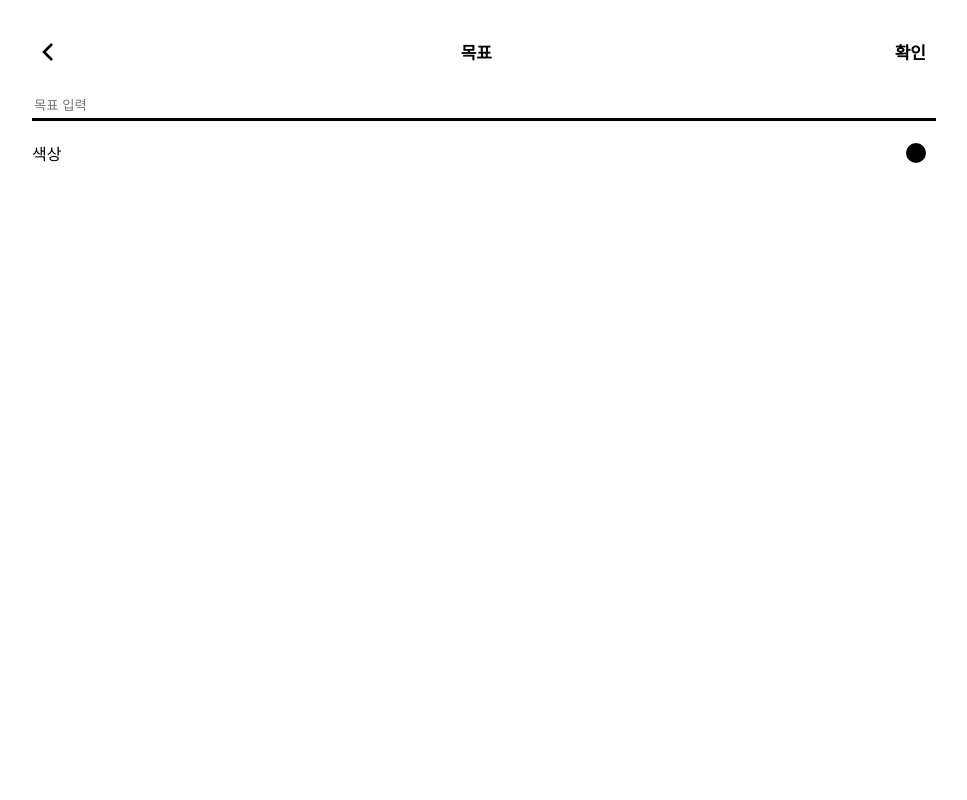
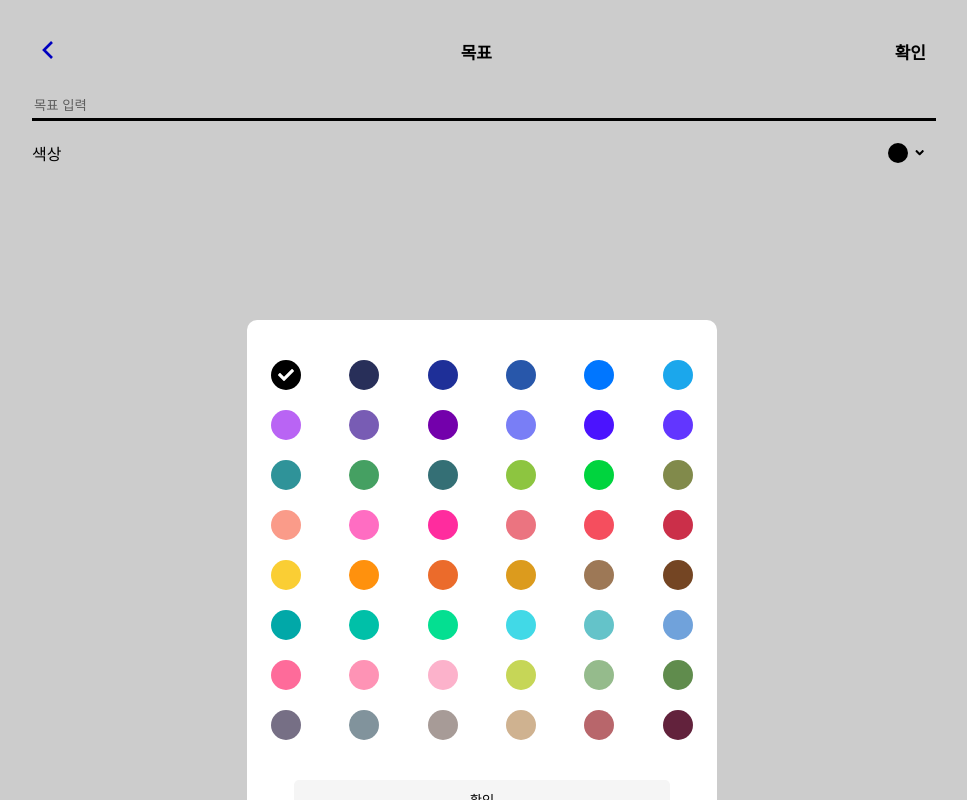
Before and after one commit to kimtaejin3/todomate-clone, a React (Create React App) app: page /goal in a window 1280 px wide. Both pictures are taken after a click on the button 1074 px from the left and 152 px from the top of the page. Shown: the whole page, without its empty margins (158-1125 px from the left). Built offline with nearby package versions, Linux system fonts and the light colour scheme.

Commit message:
feat: 목표 생성 페이지 구현

```diff
--- a/package.json
+++ b/package.json
@@ -3,6 +3,7 @@
   "version": "0.1.0",
   "private": true,
   "dependencies": {
+    "@react-spring/web": "^9.7.3",
     "@testing-library/jest-dom": "^5.17.0",
     "@testing-library/react": "^13.4.0",
     "@testing-library/user-event": "^13.5.0",
@@ -12,6 +13,7 @@
     "react-icons": "^5.0.1",
     "react-router-dom": "^6.22.3",
     "react-scripts": "5.0.1",
+    "react-use-gesture": "^9.1.3",
     "recoil": "^0.7.7",
     "styled-components": "^6.1.8",
     "web-vitals": "^2.1.4"
--- /dev/null
+++ b/src/components/BottomSheet.js
@@ -0,0 +1,151 @@
+import { useSpring, animated } from "@react-spring/web";
+import { useRef, useState, useTransition } from "react";
+import styled from "styled-components";
+import { useHandleOutsideClick } from "../hooks/useHandleOutsideClick";
+import { FaCheck } from "react-icons/fa";
+
+const colors = [
+  "#000",
+  "#282f59",
+  "#1e2f98",
+  "#2857aa",
+  "#0076ff",
+  "#1ba7ec",
+  "#b964f4",
+  "#785cb4",
+  "#7300ab",
+  "#797ef6",
+  "#4b13fe",
+  "#6236ff",
+  "#2f9399",
+  "#45a062",
+  "#346f75",
+  "#8dc540",
+  "#00d43e",
+  "#818a4b",
+  "#fa9b89",
+  "#ff6dc2",
+  "#ff2c9e",
+  "#eb7480",
+  "#f54e5e",
+  "#cb2f49",
+  "#face34",
+  "#ff910d",
+  "#eb6b2b",
+  "#dc9b1d",
+  "#9d7856",
+  "#744523",
+  "#01a8a8",
+  "#00c0a8",
+  "#04df91",
+  "#41d9e7",
+  "#64c3c9",
+  "#70a2db",
+  "#fe6b9a",
+  "#fe93b5",
+  "#fcb2cb",
+  "#c6d657",
+  "#95bb8c",
+  "#608c4d",
+  "#766f85",
+  "#81939c",
+  "#a79b97",
+  "#cfb290",
+  "#b8666b",
+  "#62223c",
+];
+
+const BottomSheet = ({ selectedColor, onSelectColor, onClose }) => {
+  const [terminate, setTerminate] = useState(false);
+  const [currentColor, setCurrentColor] = useState(selectedColor);
+  const springs = useSpring({
+    from: { height: terminate ? "50%" : "0", opacity: terminate ? "1" : "0" },
+    to: { height: terminate ? "0" : "50%", opacity: terminate ? "0" : "1" },
+  });
+
+  const handleDeemClick = () => {
+    setTerminate(true);
+    setTimeout(() => {
+      onClose();
+    }, 500);
+  };
+
+  const handleColorClick = (color) => {
+    setCurrentColor(color);
+  };
+
+  const handleConfirmClick = () => {
+    onSelectColor(currentColor);
+    setTerminate(true);
+    setTimeout(() => {
+      onClose();
+    }, 500);
+  };
+
+  return (
+    <div>
+      <Deem onClick={handleDeemClick} />
+      <animated.div
+        style={{
+          width: "470px",
+          padding: "40px 0px",
+          borderRadius: "10px 10px 0 0",
+          position: "absolute",
+          overflow: "hidden",
+          bottom: 0,
+          height: "50%",
+          left: "50%",
+          transform: "translateX(-50%)",
+          backgroundColor: "#fff",
+          ...springs,
+        }}
+      >
+        <ColorSelct>
+          {colors.map((color) => (
+            <Color $color={color} onClick={() => handleColorClick(color)}>
+              {color === currentColor && <FaCheck color="#fff" />}
+            </Color>
+          ))}
+        </ColorSelct>
+        <Btn onClick={handleConfirmClick}>확인</Btn>
+      </animated.div>
+    </div>
+  );
+};
+
+const Deem = styled.div`
+  position: absolute;
+  inset: 0;
+  background-color: rgba(0, 0, 0, 0.2);
+`;
+
+const ColorSelct = styled.div`
+  display: grid;
+  grid-template-columns: repeat(6, 1fr);
+  row-gap: 20px;
+`;
+
+const Color = styled.div`
+  width: 30px;
+  height: 30px;
+  border-radius: 50%;
+  background-color: ${({ $color }) => $color};
+  cursor: pointer;
+  margin: 0 auto;
+  display: flex;
+  justify-content: center;
+  align-items: center;
+`;
+
+const Btn = styled.button`
+  border: none;
+  background-color: #f5f5f5;
+  padding: 10px 0;
+  width: 80%;
+  display: block;
+  margin: 40px auto 0;
+  border-radius: 5px;
+  cursor: pointer;
+`;
+
+export default BottomSheet;
--- a/src/components/Popover.js
+++ b/src/components/Popover.js
@@ -16,9 +16,9 @@ const Popover = ({ show, onClose }) => {
     <Container ref={ref}>
       <SelectList>
         <SelectListItem>
-          <GoalAddBtn>
-            <Link to="/goal">목표 등록하기</Link>
-          </GoalAddBtn>
+          <Link to="/goal">
+            <GoalAddBtn>목표 등록하기</GoalAddBtn>
+          </Link>
         </SelectListItem>
       </SelectList>
     </Container>
@@ -30,8 +30,8 @@ const Container = styled.div`
   box-shadow: 0 0 10px 2px rgba(0, 0, 0, 0.2);
   border-radius: 5px;
   position: absolute;
-  right: 20px;
-  top: 60px;
+  right: 0px;
+  top: 40px;
 `;
 
 const SelectList = styled.ul`
@@ -48,6 +48,7 @@ const GoalAddBtn = styled.button`
   border: none;
   cursor: pointer;
   width: 100%;
+  text-align: left;
 
   padding: 10px;
   &:hover {
--- a/src/pages/AddGoal.js
+++ b/src/pages/AddGoal.js
@@ -1,25 +1,58 @@
 import styled from "styled-components";
 import { GrFormPrevious } from "react-icons/gr";
+import { FaAngleDown } from "react-icons/fa";
+import BottomSheet from "../components/BottomSheet";
+import { useState } from "react";
+import { Link } from "react-router-dom";
 
 const AddGoal = () => {
+  const [show, setShow] = useState(false);
+  const [color, setColor] = useState("#000");
+  const [goal, setGoal] = useState("");
+
+  const handleColorBtnClick = () => {
+    setShow(true);
+  };
+
+  const handleSubmit = () => {
+    console.log("goal created!!!", goal, color);
+  };
+
   return (
     <Container>
       <Header>
-        <GrFormPrevious fontSize={32} />
+        <Link to="/">
+          <GrFormPrevious fontSize={32} />
+        </Link>
         <HeaderTitle>목표</HeaderTitle>
-        <Btn>확인</Btn>
+        <Btn onClick={handleSubmit}>확인</Btn>
       </Header>
       <Contents>
         <div>
-          <Input type="text" placeholder="목표 입력" />
+          <Input
+            value={goal}
+            onChange={(e) => setGoal(e.target.value)}
+            $color={color}
+            type="text"
+            placeholder="목표 입력"
+          />
         </div>
 
         <SelectColor>
           <span>색상</span>
-          <ColorBtn>
-            <Preview />
+          <ColorBtn onClick={handleColorBtnClick}>
+            <Preview $color={color} />
+            <FaAngleDown />
           </ColorBtn>
         </SelectColor>
+
+        {show && (
+          <BottomSheet
+            selectedColor={color}
+            onSelectColor={setColor}
+            onClose={() => setShow(false)}
+          />
+        )}
       </Contents>
     </Container>
   );
@@ -55,9 +88,8 @@ const Contents = styled.div`
 const Input = styled.input`
   width: 100%;
   border: none;
-  border-bottom: 3px solid;
+  border-bottom: 3px solid ${({ $color }) => $color};
   padding-bottom: 5px;
-
   &:focus {
     outline: none;
   }
@@ -72,12 +104,16 @@ const SelectColor = styled.div`
 const ColorBtn = styled.button`
   background-color: #fff;
   border: none;
+  display: flex;
+  align-items: center;
+  gap: 5px;
+  cursor: pointer;
 `;
 const Preview = styled.div`
   width: 20px;
   height: 20px;
-  background-color: #000;
   border-radius: 50%;
+  background-color: ${({ $color }) => $color};
 `;
 
 export default AddGoal;
--- a/src/pages/Feed.js
+++ b/src/pages/Feed.js
@@ -21,12 +21,12 @@ const Feed = () => {
   return (
     <>
       <Header>
-        <Popover
-          show={isPopoverOpened}
-          onClose={() => setIsPopoverOpend(false)}
-        />
         <LayoutWrapper>
           <Headings>
+            <Popover
+              show={isPopoverOpened}
+              onClose={() => setIsPopoverOpend(false)}
+            />
             <Logo>
               <TbCardsFilled />
             </Logo>
@@ -60,7 +60,6 @@ const Feed = () => {
               ))}
             </GoalsArea>
           </Container>
-          <Popover />
         </LayoutWrapper>
       </Main>
     </>
@@ -75,12 +74,12 @@ const LayoutWrapper = styled.div`
 
 const Header = styled.header`
   padding: 20px 0;
-  position: relative;
 `;
 
 const Headings = styled.div`
   display: flex;
   justify-content: space-between;
+  position: relative;
 `;
 
 const Main = styled.main``;
```
Also changed, not shown: 1 other file (tests, documents, lock files or other folders).
